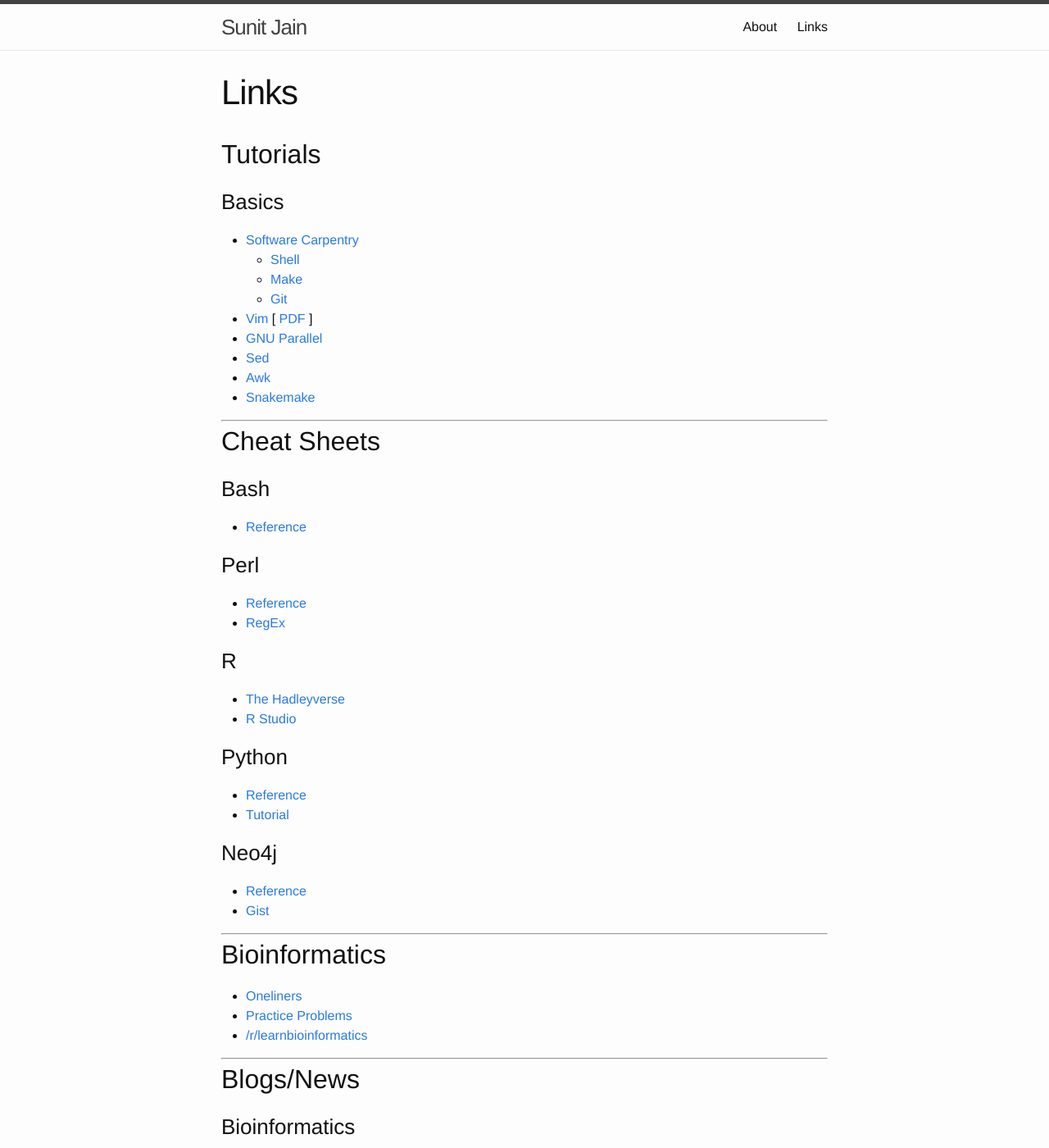
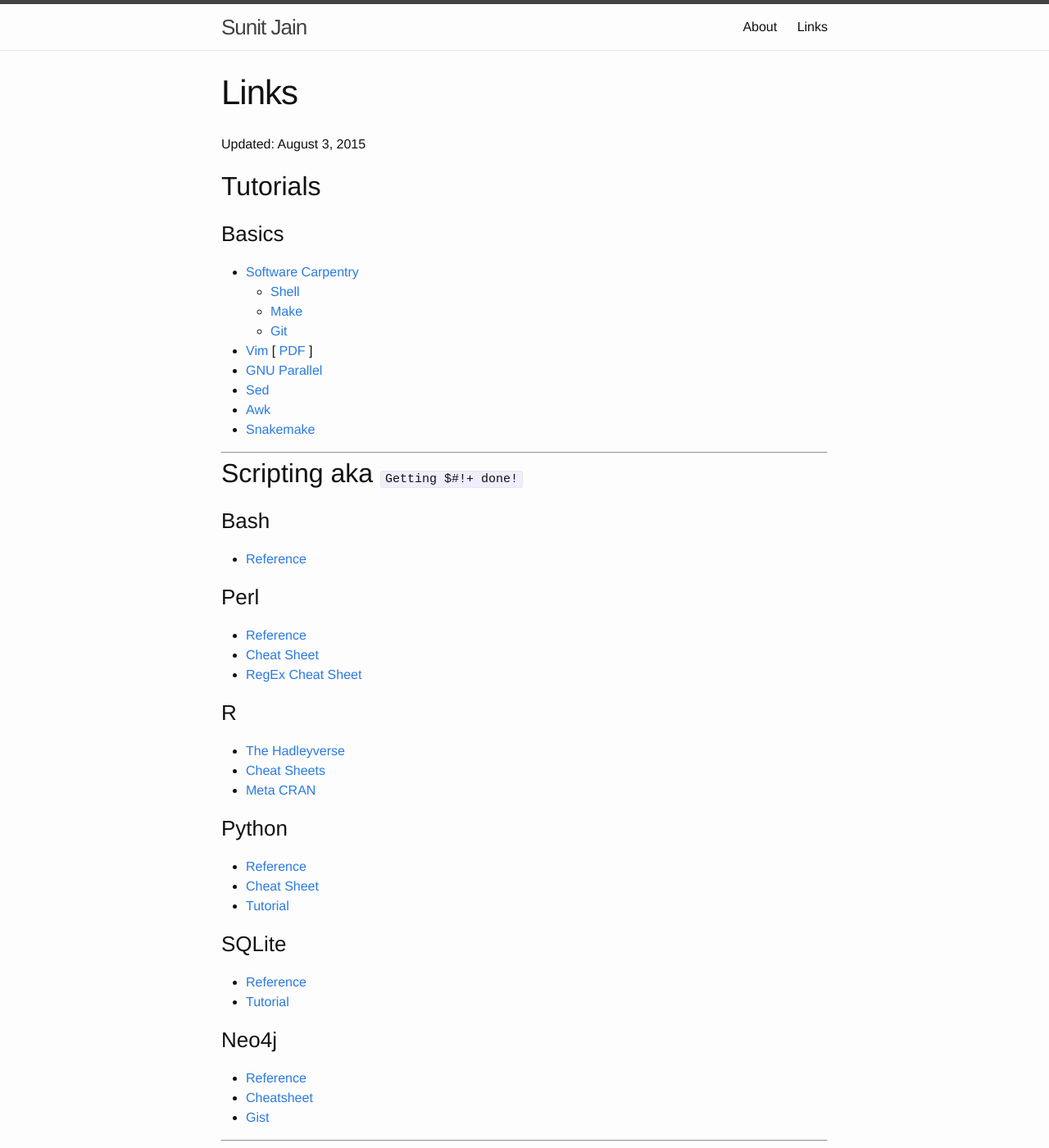
Before and after one commit to sunitj/sunitj.github.io, a Jekyll site: the page built from links.md, in a window 1280 px wide and 1400 px high. Shown: the whole window at 82% size. Built offline with Jekyll 4.4.1, drawn with Linux system fonts in a browser that asks for light colours.

Commit message:
added more links

```diff
--- a/links.md
+++ b/links.md
@@ -3,6 +3,8 @@ layout: page
 title: Links
 permalink: /links/
 ---
+
+Updated: August 3, 2015
 
 ## Tutorials
 
@@ -19,25 +21,33 @@ permalink: /links/
 
 ---
 
-## Cheat Sheets
+## Scripting aka `Getting $#!+ done!`
 
 ### Bash
 - [Reference](http://cli.learncodethehardway.org/bash_cheat_sheet.pdf)
 
 ### Perl
-- [Reference](http://michaelgoerz.net/refcards/perl_refcard.pdf)
-- [RegEx](http://www.cheat-sheets.org/saved-copy/perl-regexp-refcard-a4.pdf)
+- [Reference](http://perldoc.perl.org/)
+- [Cheat Sheet](http://michaelgoerz.net/refcards/perl_refcard.pdf)
+- [RegEx Cheat Sheet](http://www.cheat-sheets.org/saved-copy/perl-regexp-refcard-a4.pdf)
 
 ### R
 - [The Hadleyverse](https://barryrowlingson.github.io/hadleyverse/#1)
-- [R Studio](https://www.rstudio.com/resources/cheatsheets/)
+- [Cheat Sheets](https://www.rstudio.com/resources/cheatsheets/)
+- [Meta CRAN](http://www.r-pkg.org/)
 
 ### Python
-- [Reference](http://www.cheatography.com/davechild/cheat-sheets/python/)
+- [Reference](https://docs.python.org/2/reference/)
+- [Cheat Sheet](http://www.cheatography.com/davechild/cheat-sheets/python/)
 - [Tutorial](http://learnpythonthehardway.org/)
 
+### SQLite
+- [Reference](https://www.sqlite.org/docs.html)
+- [Tutorial](http://zetcode.com/db/sqlite/)
+
 ### Neo4j
-- [Reference](http://neo4j.com/docs/stable/cypher-refcard/)
+- [Reference](http://neo4j.com/docs/stable/)
+- [Cheatsheet](http://neo4j.com/docs/stable/cypher-refcard/)
 - [Gist](http://gist.neo4j.org/)
 
 ---
@@ -50,6 +60,7 @@ permalink: /links/
 ---
 
 ## Blogs/News
+
 ### Bioinformatics
 - [Homolog.us](http://www.homolog.us/blogs/)
 - [Getting Genetics Done](http://www.gettinggeneticsdone.com/)
```
Also changed, not shown: other parts of links.md (+0 -1 lines).
